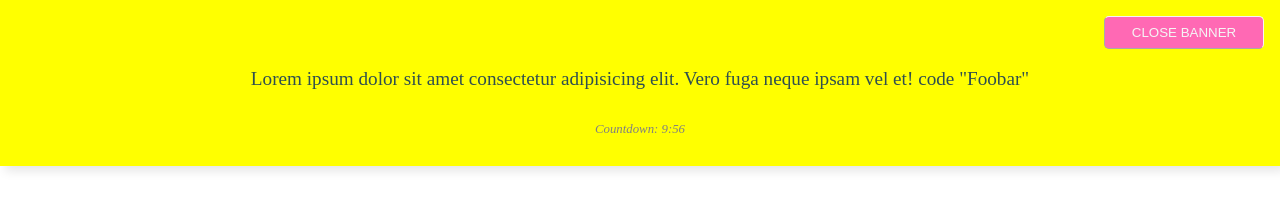
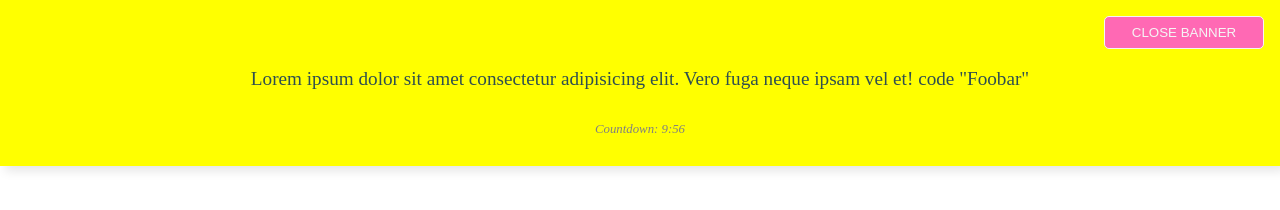
Before and after one commit to elisabethasbaek/mortendk, a plain HTML site: page index.html in a window 1280 px wide. Drawn offline with Linux system fonts and the light colour scheme.

Commit message:
just a tiny bit of css love

```diff
--- a/style.css
+++ b/style.css
@@ -25,10 +25,7 @@ body{
   padding: 0.5rem 0;
   text-transform: uppercase;
   cursor: pointer;
-  border-top: 1px solid whitesmoke;
-  border-right: 1px solid whitesmoke;
-  border-left: 1px solid darkgrey;
-  border-bottom: 1px solid darkgrey;
+  border: 1px solid whitesmoke;
 }
 
 .campaignbanner__body,
```
